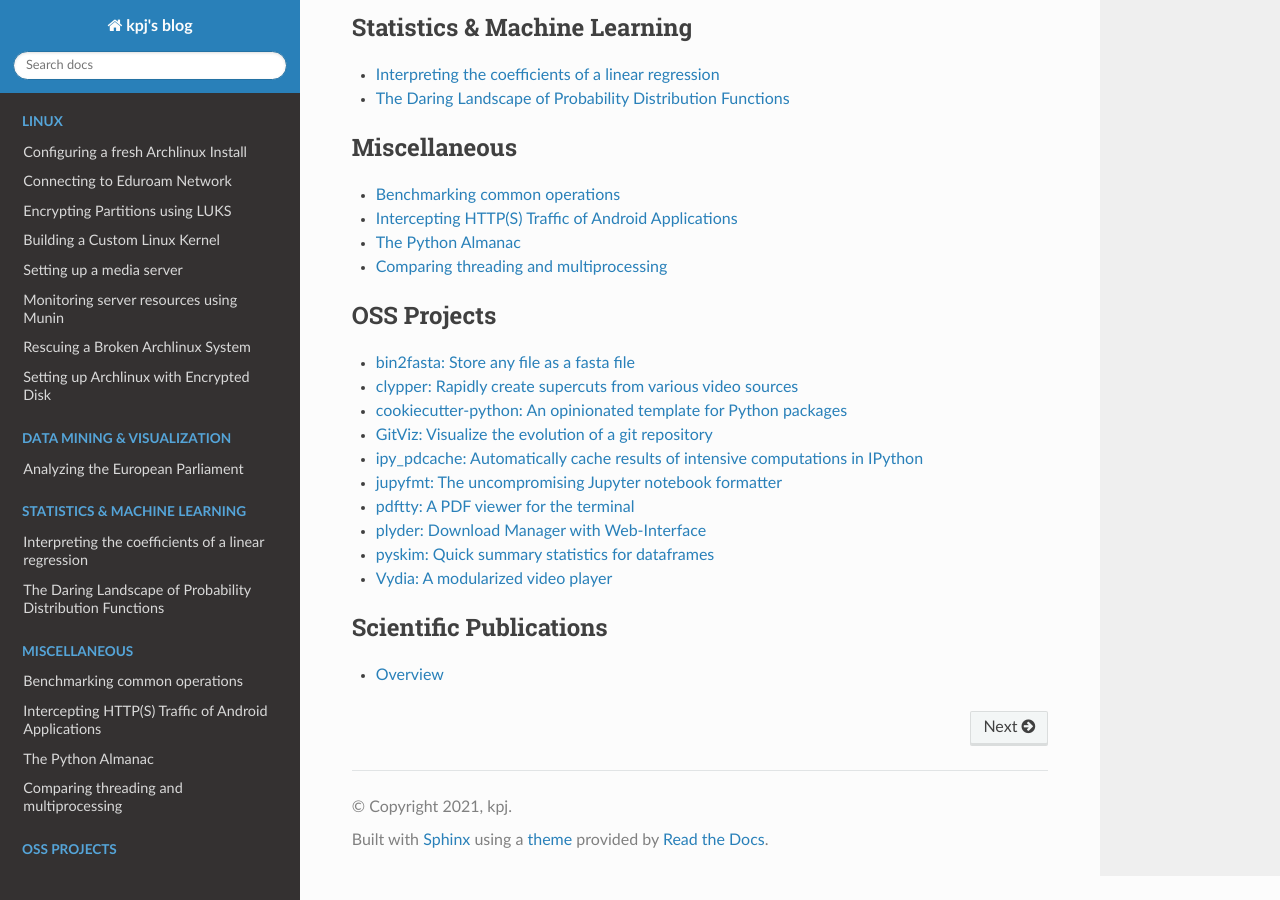
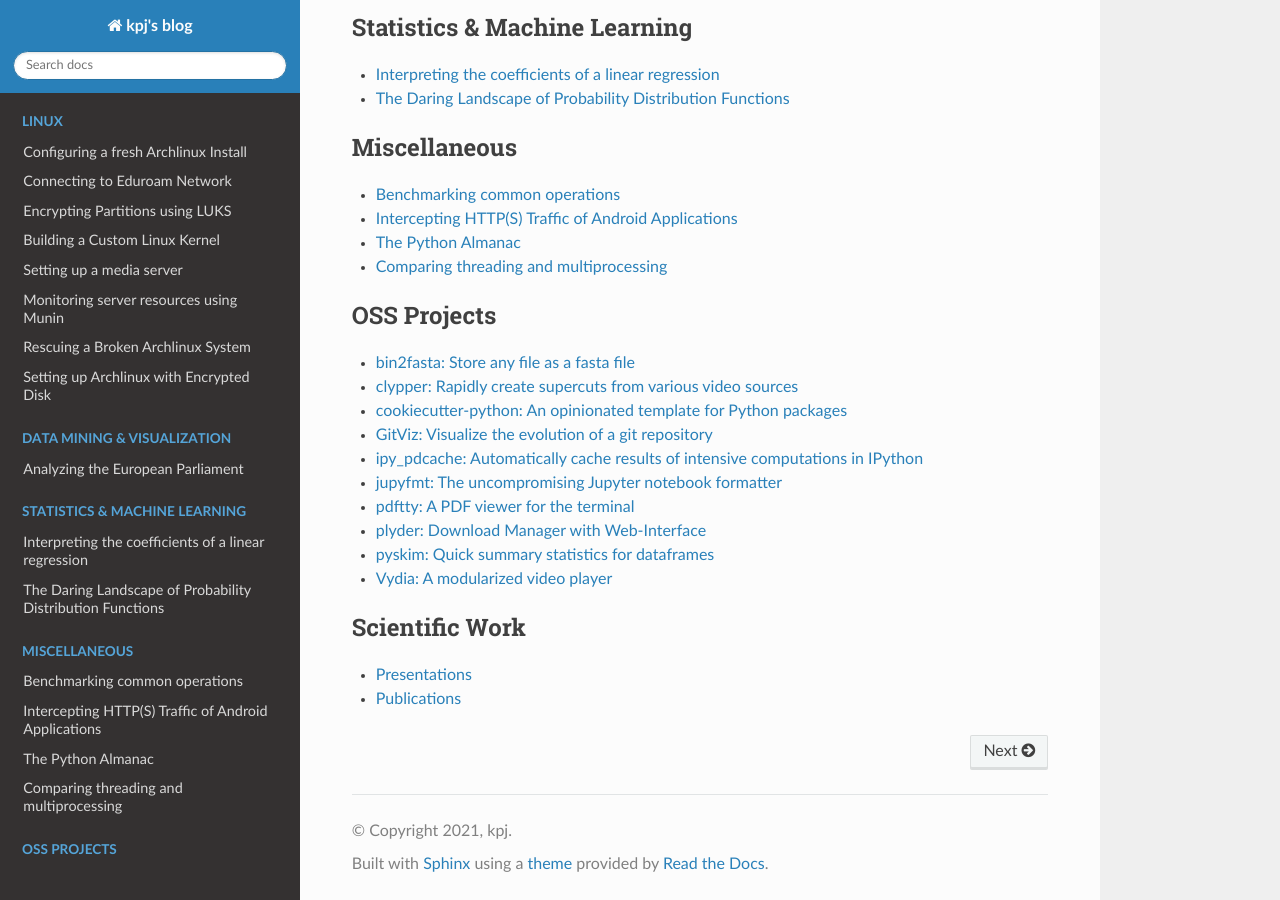
Before and after one commit to kpj/kpj.github.io, a Sphinx documentation site: the page built from source/index.rst, in a window 1280 px wide and 900 px high, scrolled down 625 px. Built offline with Sphinx 7.4.7 and the Read the Docs theme 2.0.0, drawn with Linux system fonts in a browser that asks for light colours; pages that are not in the unit, such as notebooks, are missing from menus.

Commit message:
Improve science section and add video presentations

```diff
--- a/source/index.rst
+++ b/source/index.rst
@@ -69,7 +69,8 @@ More fun projects can be found on https://github.com/kpj/.
 
 
 .. toctree::
-  :caption: Scientific Publications
+  :caption: Scientific Work
   :maxdepth: 1
 
-  publications/overview
+  science/presentations
+  science/publications
--- a/source/publications/overview.rst
+++ b/source/science/publications.rst
@@ -1,5 +1,5 @@
-Overview
-========
+Publications
+============
 
 .. bibliography::
   :list: bullet
```
Also changed, not shown: source/science/presentations.md (added, +4 -0 lines).
